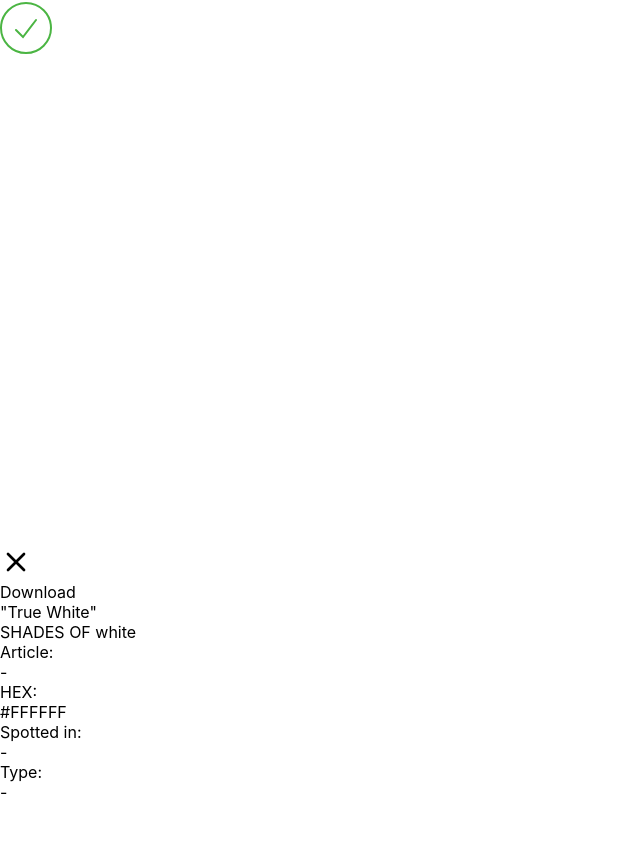
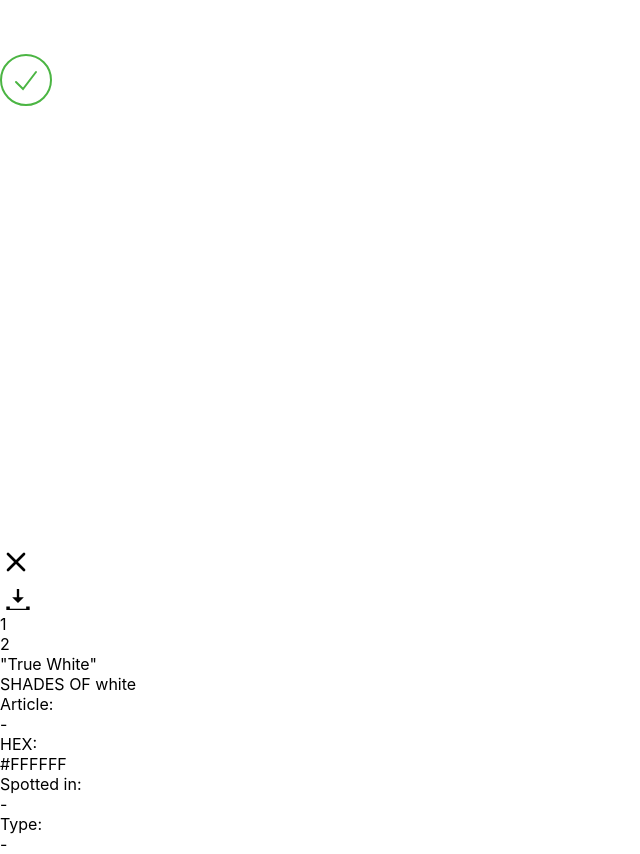
Before and after one commit to darrenmuliawan/colors, a React (Vite) app: page /colors in a window 1280 px wide. Shown: the part 8359-9213 px from the top of the page, without its empty margins (0-640 px from the left). Before the commit the page ends 9161 px from the top, so only its background shows below. Built offline with nearby package versions, Linux system fonts and the light colour scheme; a web font is replaced by a local one.

Commit message:
feat: add wallpaper editor toolbar

```diff
--- a/src/app.css
+++ b/src/app.css
@@ -82,7 +82,7 @@
 }
 
 .dropdown::before {
-  content: "";
+  content: '';
   position: absolute;
   top: -10px;
   right: 10px;
--- a/src/hooks/colors/useColorsState.ts
+++ b/src/hooks/colors/useColorsState.ts
@@ -2,10 +2,12 @@ import { atom, useAtom } from 'jotai';
 
 const _selectedColor = atom('#FFFFFF');
 const _wallpaperVisible = atom(false);
+const _wallpaperStyle = atom('1');
 
 export const useColorsState = () => {
   const [selectedColor, setSelectedColor] = useAtom(_selectedColor);
   const [wallpaperVisible, setWallpaperVisible] = useAtom(_wallpaperVisible);
+  const [wallpaperStyle, setWallpaperStyle] = useAtom(_wallpaperStyle);
 
   const openWallpaper = (color: string) => {
     setSelectedColor(color);
@@ -19,8 +21,10 @@ export const useColorsState = () => {
   return {
     selectedColor,
     wallpaperVisible,
+    wallpaperStyle,
     setSelectedColor,
     openWallpaper,
     closeWallpaper,
+    setWallpaperStyle,
   };
 };
--- a/src/pages/Colors/WallpaperEditor.tsx
+++ b/src/pages/Colors/WallpaperEditor.tsx
@@ -3,14 +3,13 @@ import { useColorsState } from 'hooks';
 import { useEffect, useRef, useState } from 'react';
 import { classNames, generateTextColor } from 'utils';
 import { ReactComponent as CloseIcon } from 'assets/svg/close.svg';
-import html2canvas from 'html2canvas';
 import { BASE_COLOR } from 'constants';
+import { WallpaperToolbar } from './WallpaperToolbar';
 
 export const WallpaperEditor = () => {
-  const { selectedColor, wallpaperVisible, closeWallpaper } = useColorsState();
+  const { selectedColor, wallpaperVisible, closeWallpaper, wallpaperStyle } = useColorsState();
   const [hidden, setHidden] = useState(true);
   const wallpaperRef = useRef<HTMLDivElement>(null);
-  const [loading, setLoading] = useState(false);
 
   useEffect(() => {
     const escListener = (e: KeyboardEvent) => {
@@ -38,19 +37,6 @@ export const WallpaperEditor = () => {
     }, 500);
   };
 
-  const downloadImage = async (node: HTMLDivElement | null, filename: string) => {
-    setLoading(true);
-    if (node) {
-      const canvas = await html2canvas(node);
-
-      const link = document.createElement('a');
-      link.download = `${filename}.jpg`;
-      link.href = canvas.toDataURL('image/jpeg');
-      link.click();
-    }
-    setLoading(false);
-  };
-
   return (
     <div
       className={classNames(
@@ -66,24 +52,14 @@ export const WallpaperEditor = () => {
           height={32}
           onClick={() => handleCloseWallpaper()}
         />
-        <div
-          className={classNames(
-            'absolute left-1/2 -translate-x-1/2 p-4 bg-neutral flex items-center rounded-lg top-10 duration-300 transition-all cursor-pointer opacity-30 hover:opacity-100 text-2xl px-8',
-            loading ? 'cursor-wait' : ''
-          )}
-          onClick={() => downloadImage(wallpaperRef.current, `custom-${selectedColor}`)}
-        >
-          Download
-          {/* <div className="rounded-lg cursor-pointer opacity-30 hover:opacity-100 bg-neutral-200">
-            <DownloadIcon height={32} />
-          </div> */}
-        </div>
+        <WallpaperToolbar wallpaperRef={wallpaperRef} />
       </div>
       <div
         className={classNames('absolute duration-500 transition h-full w-full wallpaper')}
         style={{ backgroundColor: selectedColor }}
         ref={wallpaperRef}
       >
+        {wallpaperStyle === '1' && (
           <div
             className="absolute top-[5%] left-[5%] font-[helvetica] font-semibold"
             style={{ color: generateTextColor(selectedColor) }}
@@ -96,8 +72,10 @@ export const WallpaperEditor = () => {
               </p> */}
             </div>
           </div>
+        )}
+        {wallpaperStyle === '1' && (
           <div
-          className="absolute bottom-[5%] right-[5%] font-[helvetica] font-semibold w-full"
+            className="absolute druation-300 bottom-[5%] right-[5%] font-[helvetica] font-semibold w-full"
             style={{ color: generateTextColor(selectedColor) }}
           >
             <div className="grid grid-cols-2 text-right">
@@ -113,6 +91,7 @@ export const WallpaperEditor = () => {
               </p>
             </div>
           </div>
+        )}
       </div>
     </div>
   );
--- /dev/null
+++ b/src/pages/Colors/WallpaperToolbar.tsx
@@ -0,0 +1,71 @@
+/* eslint-disable jsx-a11y/no-static-element-interactions */
+import { useColorsState } from 'hooks';
+import html2canvas from 'html2canvas';
+import { useState } from 'react';
+import { classNames } from 'utils';
+import { ReactComponent as DownloadIcon } from 'assets/svg/download.svg';
+
+interface WallpaperToolbarProps {
+  wallpaperRef: React.RefObject<HTMLDivElement>;
+}
+
+export const WallpaperToolbar = (props: WallpaperToolbarProps) => {
+  const { wallpaperRef } = props;
+  const [loading, setLoading] = useState(false);
+  const { selectedColor, wallpaperStyle, setWallpaperStyle } = useColorsState();
+  const WALLPAPER_STYLES = [
+    {
+      name: '1',
+      style: 'article-name',
+    },
+    {
+      name: '2',
+      style: 'clean',
+    },
+  ];
+
+  const downloadImage = async (node: HTMLDivElement | null, filename: string) => {
+    setLoading(true);
+    if (node) {
+      const canvas = await html2canvas(node);
+
+      const link = document.createElement('a');
+      link.download = `${filename}.jpg`;
+      link.href = canvas.toDataURL('image/jpeg');
+      link.click();
+    }
+    setLoading(false);
+  };
+
+  return (
+    <div
+      className={classNames(
+        'absolute right-10 top-1/2 -translate-y-1/2 p-1 bg-neutral flex items-center rounded-lg duration-300 transition-all cursor-pointer bg-opacity-30 text-2xl flex-col shadow-2xl',
+        loading ? 'cursor-wait' : ''
+      )}
+    >
+      <div className="p-1">
+        <div
+          className="flex items-center justify-center rounded-md bg-white p-1 bg-opacity-30 hover:bg-opacity-100 w-full mb-2 duration-300"
+          onClick={() => downloadImage(wallpaperRef.current, `custom-${selectedColor}`)}
+        >
+          <DownloadIcon height={28} width={36} className="" />
+        </div>
+      </div>
+      <div className="bg-white h-[2px] bg-opacity-30 w-full mb-2"></div>
+      {WALLPAPER_STYLES.map((style, index) => (
+        <div className="p-1 w-full" key={`wallpaper-style-${index}`}>
+          <div
+            className={classNames(
+              'flex items-center justify-center rounded-md bg-white p-1 bg-opacity-30 hover:bg-opacity-100 w-full mb-2 duration-300 last:mb-0',
+              wallpaperStyle === style.name ? 'bg-opacity-100' : ''
+            )}
+            onClick={() => setWallpaperStyle(style.name)}
+          >
+            <p className="text-lg font-bold">{style.name}</p>
+          </div>
+        </div>
+      ))}
+    </div>
+  );
+};
```
Also changed, not shown: src/assets/svg/download.svg. Lines whose indentation alone changed are shown as unchanged.
